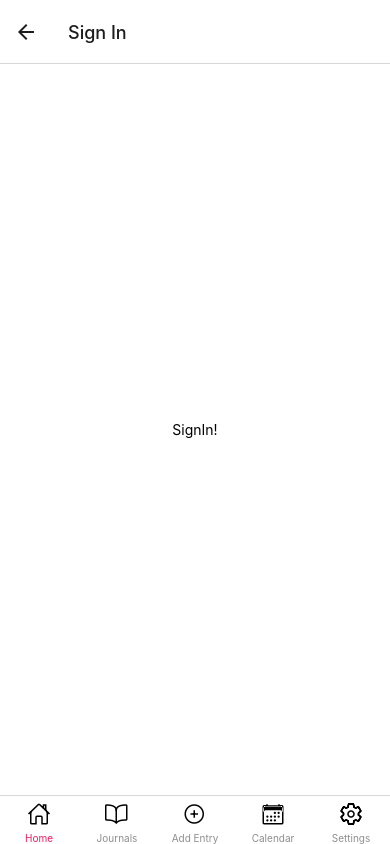
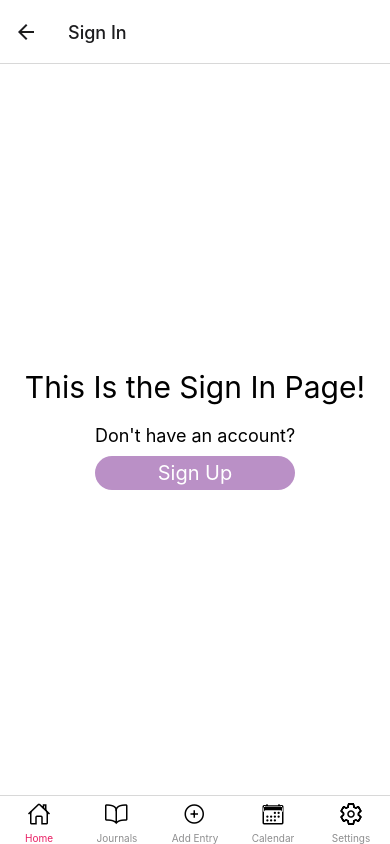
Before and after one commit to Proper-Stevo/catchingFeelings, a React Native app: screen /SignIn in a window 390 px wide. Built offline with nearby package versions, Linux system fonts and the light colour scheme.

Commit message:
added button and text to sign in and sign up page

```diff
--- a/src/screens/HomeScreen.js
+++ b/src/screens/HomeScreen.js
@@ -14,7 +14,7 @@ export default function HomeScreen({ navigation }) {
 
       <TouchableOpacity
         style={styles.button}
-        onPress={() => navigation.navigate('SignIn')}>
+        onPress={() => navigation.navigate('SignUp')}>
         <Text style={styles.buttonText}>Sign In</Text>
       </TouchableOpacity>
     </View>
--- a/src/screens/SignIn.js
+++ b/src/screens/SignIn.js
@@ -1,10 +1,17 @@
 import { StatusBar } from 'expo-status-bar';
-import { StyleSheet, Text, View } from 'react-native';
+import { StyleSheet, Text, View, TouchableOpacity } from 'react-native';
 
-export default function SignIn() {
+export default function SignIn({ navigation }) {
   return (
     <View style={styles.container}>
-      <Text>SignIn!</Text>
+      <Text style={styles.subheading}>This Is the Sign In Page!</Text>
+
+      <Text style={styles.bodyText}>Don't have an account?</Text>
+      <TouchableOpacity
+        style={styles.button}
+        onPress={() => navigation.navigate('SignUp')}>
+        <Text style={styles.buttonText}>Sign Up</Text>
+      </TouchableOpacity>
       <StatusBar style="auto" />
     </View>
   );
@@ -17,4 +24,28 @@ const styles = StyleSheet.create({
     alignItems: 'center',
     justifyContent: 'center',
   },
+  subheading: {
+    fontSize: 30,
+    marginBottom: 20,
+    color: "black",
+  },
+  bodyText: {
+    fontSize: 18,
+    marginBottom: 10,
+    textAlign: "center",
+    color: "black",
+    marginHorizontal: 13,
+    borderColor: "red",
+  },
+  button: {
+    backgroundColor: "#BA90C6",
+    padding: 5,
+    width: 200,
+    borderRadius: 50,
+  },
+  buttonText: {
+    fontSize: 20,
+    textAlign: "center",
+    color: "white",
+  },
 });
--- a/src/screens/SignUp.js
+++ b/src/screens/SignUp.js
@@ -1,10 +1,17 @@
 import { StatusBar } from 'expo-status-bar';
-import { StyleSheet, Text, View } from 'react-native';
+import { StyleSheet, Text, View, TouchableOpacity } from 'react-native';
 
-export default function SignUp() {
+export default function SignUp({ navigation }) {
   return (
     <View style={styles.container}>
-      <Text>SignUp!</Text>
+      <Text style={styles.subheading}>This Is the Sign Up Page!</Text>
+
+      <Text style={styles.bodyText}>Have an account?</Text>
+      <TouchableOpacity
+        style={styles.button}
+        onPress={() => navigation.navigate('SignIn')}>
+        <Text style={styles.buttonText}>Sign In</Text>
+      </TouchableOpacity>
       <StatusBar style="auto" />
     </View>
   );
@@ -17,4 +24,28 @@ const styles = StyleSheet.create({
     alignItems: 'center',
     justifyContent: 'center',
   },
+  subheading: {
+    fontSize: 30,
+    marginBottom: 20,
+    color: "black",
+  },
+  bodyText: {
+    fontSize: 18,
+    marginBottom: 10,
+    textAlign: "center",
+    color: "black",
+    marginHorizontal: 13,
+    borderColor: "red",
+  },
+  button: {
+    backgroundColor: "#BA90C6",
+    padding: 5,
+    width: 200,
+    borderRadius: 50,
+  },
+  buttonText: {
+    fontSize: 20,
+    textAlign: "center",
+    color: "white",
+  },
 });
```
